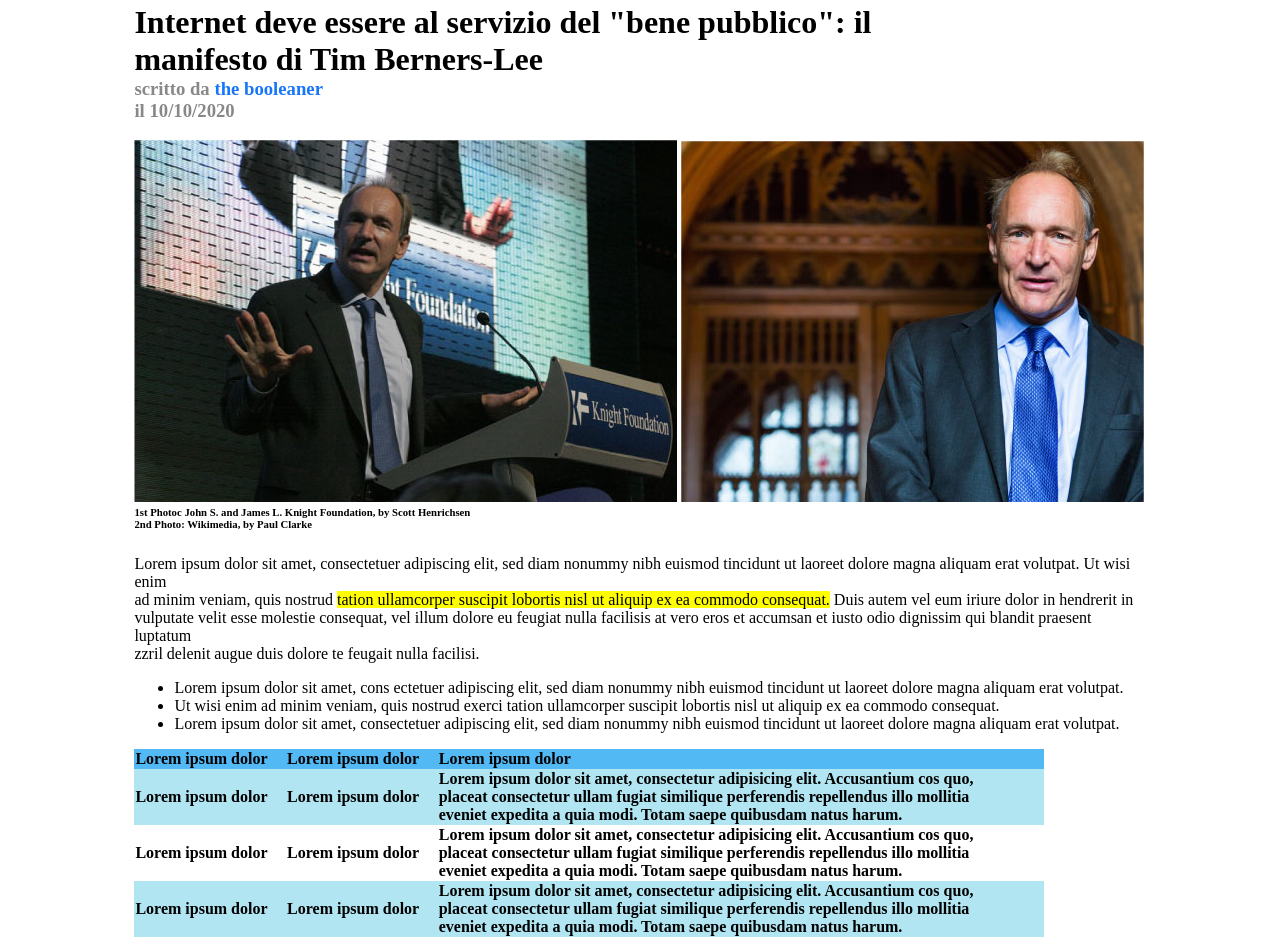
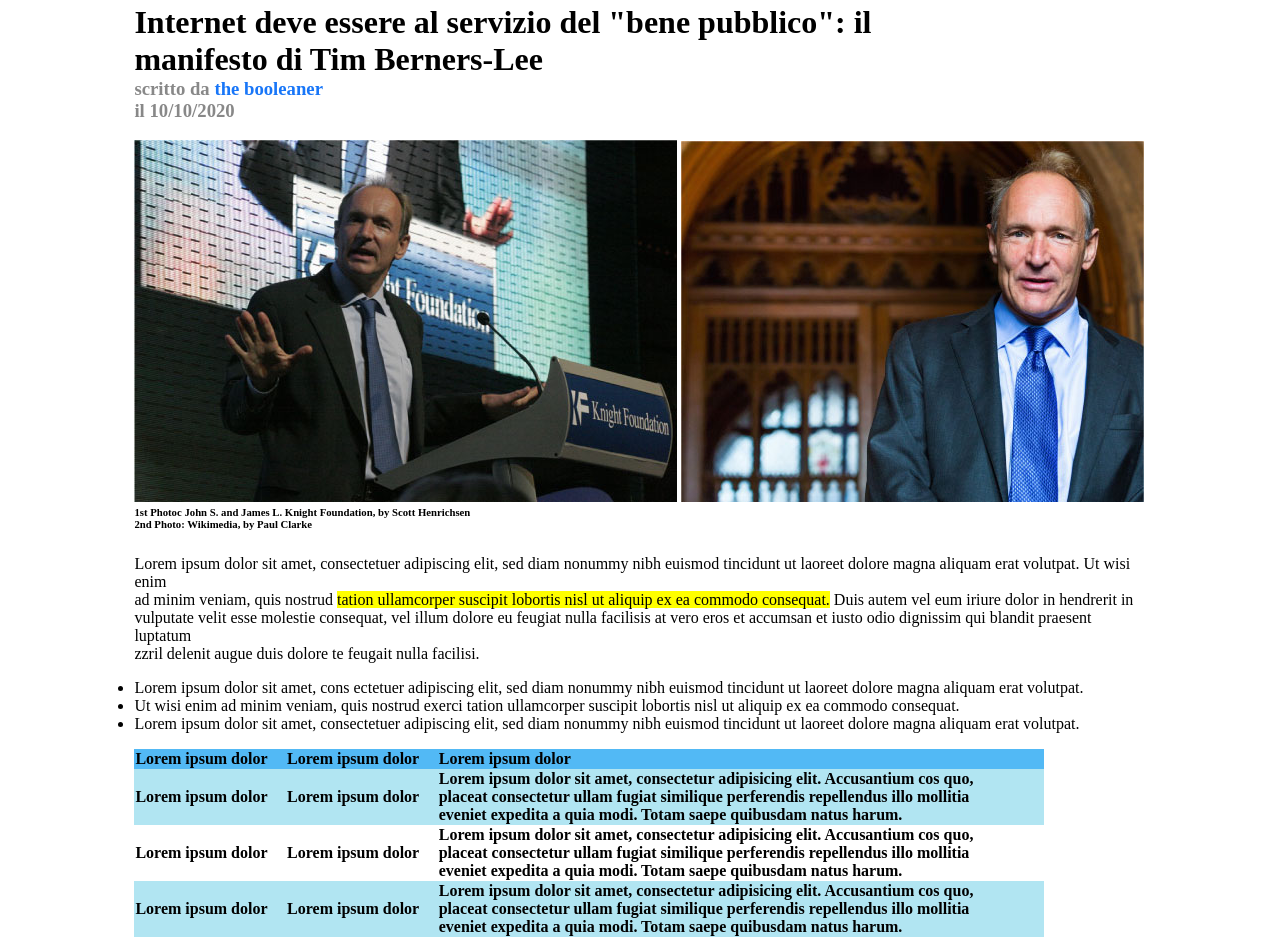
Before and after one commit to Riccardo-Gucciardo/html-css-booleaner, a plain HTML site: page index.html in a window 1280 px wide. Shown: the part 87-1037 px from the top of the page. Drawn offline with Linux system fonts and the light colour scheme.

Commit message:
accortezze riguardo la unordered list

```diff
--- a/index.html
+++ b/index.html
@@ -23,10 +23,9 @@
     <!-- descrizione foto -->
     <h6 style="margin-top: 0;">1st Photoc John S. and James L. Knight Foundation, by Scott Henrichsen <br>
             2nd Photo: Wikimedia, by Paul Clarke</h6>
-            <!-- inizio paragrafo -->
-        <p>Lorem ipsum dolor sit amet, consectetuer adipiscing elit, sed diam nonummy nibh euismod tincidunt ut laoreet dolore magna aliquam erat volutpat. Ut wisi enim <br>ad minim veniam, quis nostrud <mark>tation ullamcorper suscipit lobortis nisl ut aliquip ex ea commodo consequat.</mark> Duis autem vel eum iriure dolor in hendrerit in <br>vulputate velit esse molestie consequat, vel illum dolore eu feugiat nulla facilisis at vero eros et accumsan et iusto odio dignissim qui blandit praesent luptatum <br>zzril delenit augue duis dolore te feugait nulla facilisi.</p>
             <!-- unordered list -->
-            <ul>
+            <ul style="padding-inline-start: 0;">
+                <p>Lorem ipsum dolor sit amet, consectetuer adipiscing elit, sed diam nonummy nibh euismod tincidunt ut laoreet dolore magna aliquam erat volutpat. Ut wisi enim <br>ad minim veniam, quis nostrud <mark>tation ullamcorper suscipit lobortis nisl ut aliquip ex ea commodo consequat.</mark> Duis autem vel eum iriure dolor in hendrerit in <br>vulputate velit esse molestie consequat, vel illum dolore eu feugiat nulla facilisis at vero eros et accumsan et iusto odio dignissim qui blandit praesent luptatum <br>zzril delenit augue duis dolore te feugait nulla facilisi.</p>
                 <li>Lorem ipsum dolor sit amet, cons ectetuer adipiscing elit, sed diam nonummy nibh euismod tincidunt ut laoreet dolore magna aliquam erat volutpat.</li>
                 <li>Ut wisi enim ad minim veniam, quis nostrud exerci tation ullamcorper suscipit lobortis nisl ut aliquip ex ea commodo consequat.</li>
                 <li>Lorem ipsum dolor sit amet, consectetuer adipiscing elit, sed diam nonummy nibh euismod tincidunt ut laoreet dolore magna aliquam erat volutpat.</li>
```
